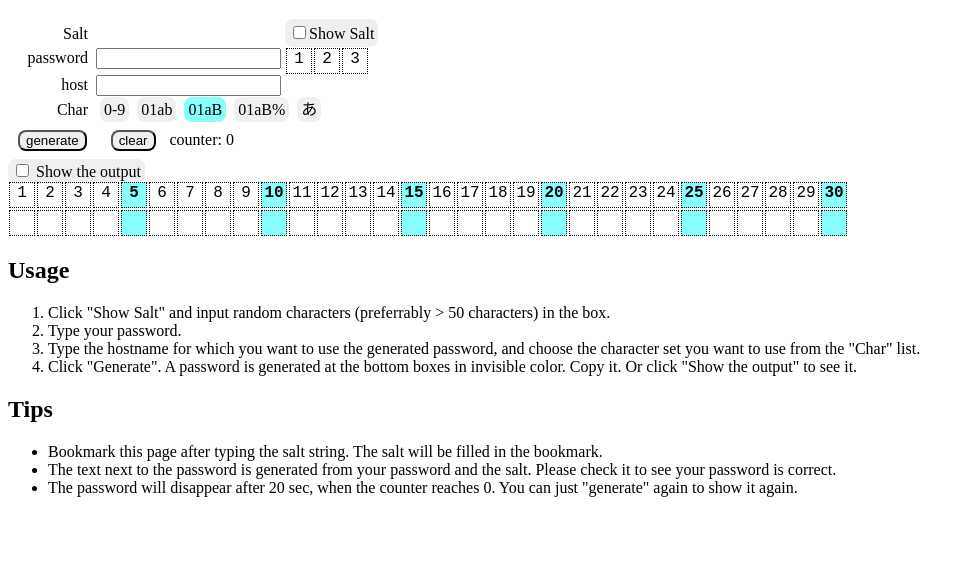
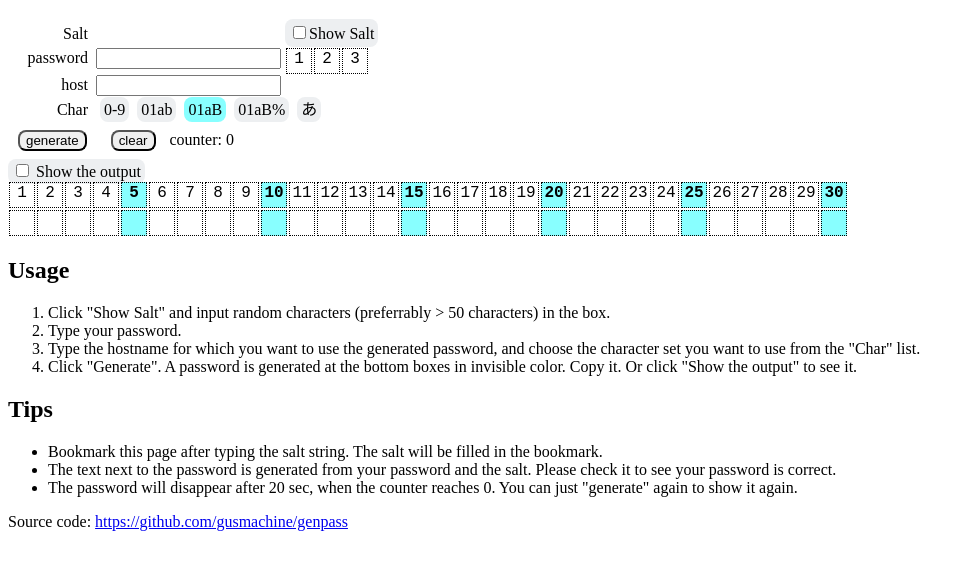
Before and after one commit to gusmachine/genpass, a website built with webpack: page src/template.html in a window 1280 px wide. Shown: the part 61-630 px from the top of the page, without its empty margins (0-975 px from the left). Built offline with nearby package versions, Linux system fonts and the light colour scheme.

Commit message:
fix statements a bit.

```diff
--- a/src/template.html
+++ b/src/template.html
@@ -87,6 +87,9 @@ label.on {background-color: #8ff}
     You can just "generate" again to show it again.
   </li>
 </ul>
+<div>
+  Source code: <a href="https://github.com/gusmachine/genpass">https://github.com/gusmachine/genpass</a>
+</div>
 <% _.forEach(htmlWebpackPlugin.files.js, function(jsFile) { %><script><%=  compilation.assets[jsFile.substr(htmlWebpackPlugin.files.publicPath.length)].source() %></script><% }); %>
 </body>
 </html>
```
Also changed, not shown: docs/genpass.html (+1 -1 lines), README.md.
